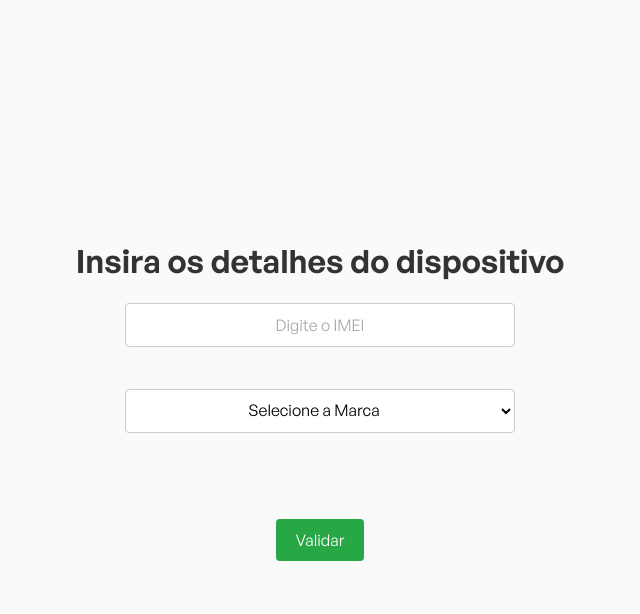
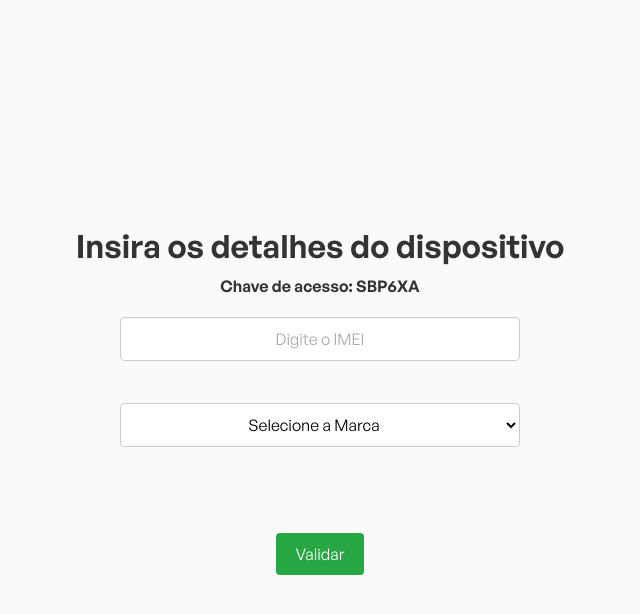
Before and after one commit to daniel-machado/VistoriaCelular, a React (Vite) app: page / in a window 1280 px wide. Both pictures are taken after a click on the button "Iniciar". Shown: the top 614 px of the page, without its empty margins (320-960 px from the left). Built offline with nearby package versions, Linux system fonts and the light colour scheme.

Commit message:
Ajuste de precisao

```diff
--- a/src/Screens/IMEIInput/index.tsx
+++ b/src/Screens/IMEIInput/index.tsx
@@ -1,7 +1,7 @@
 import { useState } from 'react';
 import { useNavigate, useLocation } from 'react-router-dom';
 import { brands, models, capacities } from '../../Data/deviceData';
-import { Button, Container, Input, Option, Select, Title } from './styles';
+import { Button, Container, Input, Option, Select, Subtitle, Title } from './styles';
 
 type Brand = keyof typeof models; // Marca é uma chave de 'models'
 type CapacityModels = keyof typeof capacities; // Tipando as chaves de capacities
@@ -24,8 +24,9 @@ const IMEIInput = () => {
   };
 
   return (
-    <Container>
+    <Container className="fullscreen-container">
       <Title>Insira os detalhes do dispositivo</Title>
+      <Subtitle>Chave de acesso: {accessKey}</Subtitle>
       <Input
         type="text"
         value={imei}
--- a/src/Screens/IMEIInput/styles.ts
+++ b/src/Screens/IMEIInput/styles.ts
@@ -13,6 +13,13 @@ export const Title = styled.h1`
   font-size: 2rem;
   text-align: center;
   font-weight: bold;
+  color: #333;
+  margin-bottom: 7px;
+`;
+
+export const Subtitle = styled.h1`
+  font-size: 1rem;
+  text-align: center;
   color: #333;
   margin-bottom: 20px;
 `;
--- a/src/Screens/Welcome/index.tsx
+++ b/src/Screens/Welcome/index.tsx
@@ -11,7 +11,7 @@ const Welcome = () => {
 
   return (
     <Container>
-      <Title>Bem-vindo ao Seguro Celular</Title>
+      <Title>Bem-vindo à Vistoria de Seguro Celular</Title>
       <Button onClick={handleStart}>Iniciar</Button>
     </Container>
   );
--- a/src/styles/GlobalStyles.ts
+++ b/src/styles/GlobalStyles.ts
@@ -68,6 +68,14 @@ export const GlobalStyles = createGlobalStyle`
     height: 100%;
   }
 
+  .fullscreen-container {
+    width: 100%;
+    height: 100%;
+    display: flex;
+    justify-content: center;
+    align-items: center;
+  }
+
   button {
     cursor: pointer;
     font-size: 1rem;
```
